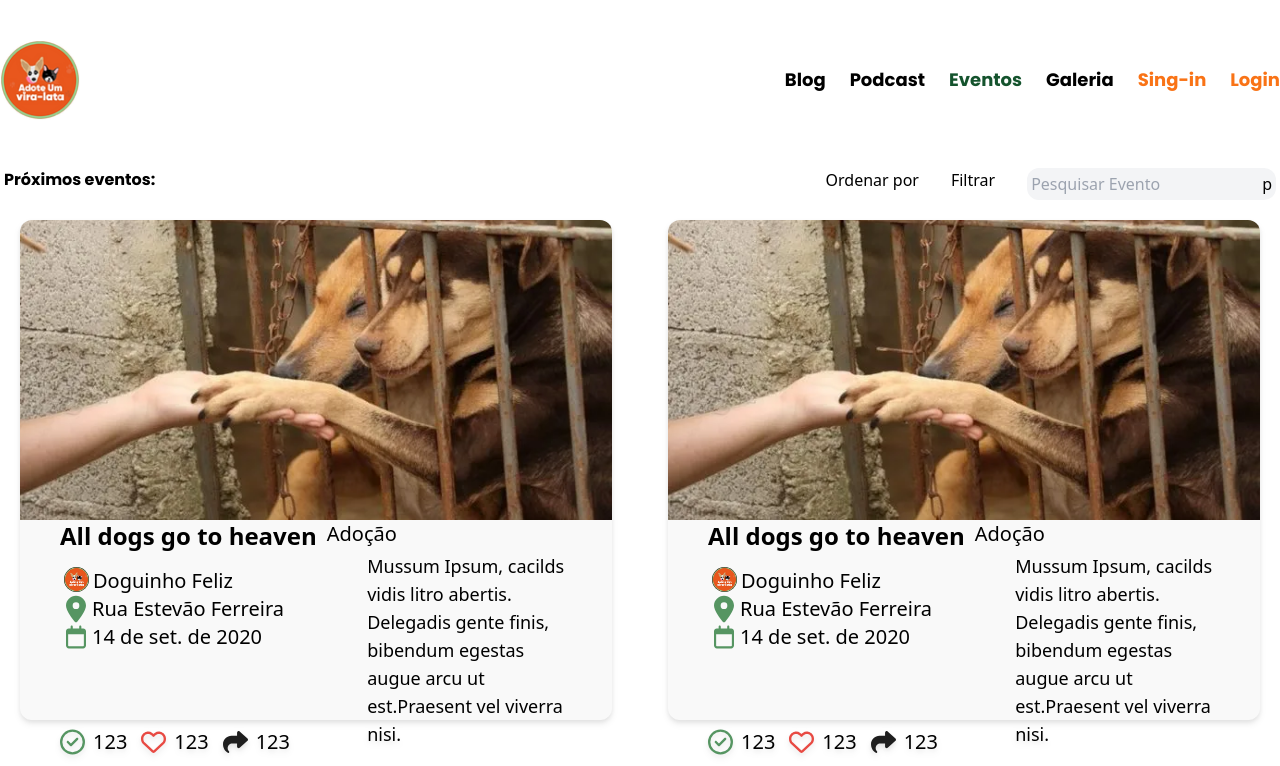
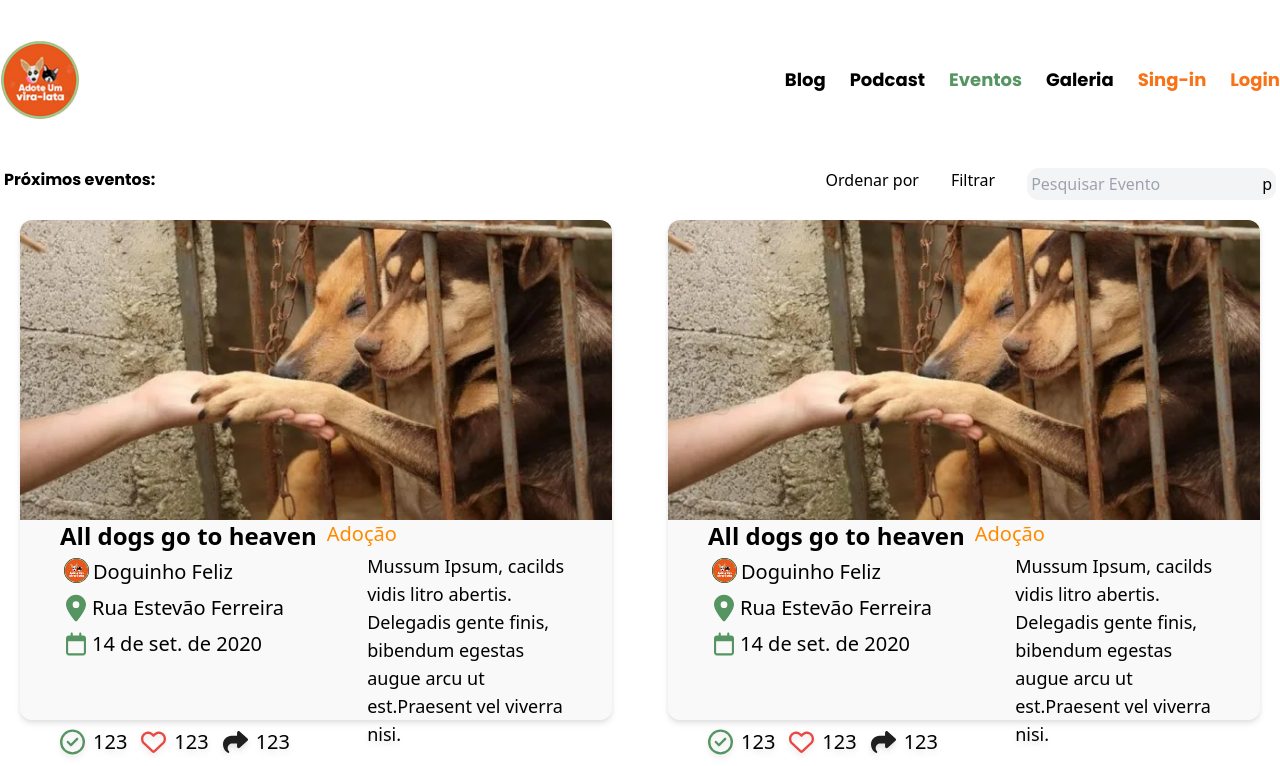
Before and after one commit to CaioRdSilva/Adote-um-Vira-Lata, a Next.js app: page /eventos in a window 1280 px wide. Shown: the top 766 px of the page. Built offline with nearby package versions, Linux system fonts and the light colour scheme.

Commit message:
eventos-

```diff
--- a/components/Evento.js
+++ b/components/Evento.js
@@ -18,7 +18,7 @@ const InfoEvento = () => (
         <TitulotipoEvento />
         <div className='flex'>
             <div id='info' className='min-w-[60%] max-w-[60%]'>
-                <div className='block min-h-[90%] pt-[5%]'>
+                <div className='block min-h-[90%] pt-[2%] space-y-2'>
 
                     <CriadorEvento />
                     <LocalEvento />
@@ -77,7 +77,7 @@ const TitulotipoEvento = () => (
     <div className='inline-flex'>
         <div className='inline-flex w-full align-middle'>
             <h1 id='titulo' className='text-2xl font-bold'>All dogs go to heaven</h1>
-            <h1 id='evento' className='ml-[10px] align-bottom text-xl'>Adoção</h1>
+            <h1 id='evento' className='ml-[10px] align-bottom text-xl text-[#FF8A00]'>Adoção</h1>
         </div>
     </div>
 
--- a/components/Menu.js
+++ b/components/Menu.js
@@ -6,22 +6,22 @@ import Image from 'next/image'
 const Menu = () => {
   const router = useRouter();
   return(
-  <div className="container flex justify-between items-center pt-10 pb-10">
+  <div className="container flex items-center justify-between pt-10 pb-10">
     <Link href="/">
     <Image className="w-10 md:w-20 lg:w-20" width={1000} height={1000} contain src="/images/LOGO.webp"/>
     </Link>
-    <ul className="flex gap-6 font-poppins font-bold text-lg">
+    <ul className="flex gap-6 text-lg font-bold font-poppins">
       <li>
-        <Link className={router.pathname == "/blog" ? "text-green-900" : "hover:text-green-900"} href="/blog">Blog</Link>
+        <Link className={router.pathname == "/blog" ? "text-[#569562]" : "hover:text-[#569562]"} href="/blog">Blog</Link>
       </li>
       <li>
-        <Link className={router.pathname == "/podcast" ? "text-green-900" : "hover:text-green-900"} href="/podcast">Podcast</Link>
+        <Link className={router.pathname == "/podcast" ? "text-[#569562]" : "hover:text-[#569562]"} href="/podcast">Podcast</Link>
       </li>
       <li>
-        <Link className={router.pathname == "/eventos" ? "text-green-900" : "hover:text-green-900"} href="/eventos">Eventos</Link>
+        <Link className={router.pathname == "/eventos" ? "text-[#569562]" : "hover:text-[#569562]"} href="/eventos">Eventos</Link>
       </li>
       <li>
-        <Link className={router.pathname == "/galeria" ? "text-green-900" : "hover:text-green-900"} href="/galeria">Galeria</Link>
+        <Link className={router.pathname == "/galeria" ? "text-[#569562]" : "hover:text-[#569562]"} href="/galeria">Galeria</Link>
       </li>
       <li>
         <Link className="text-orange-500" href="/galeria">Sing-in</Link>
```
